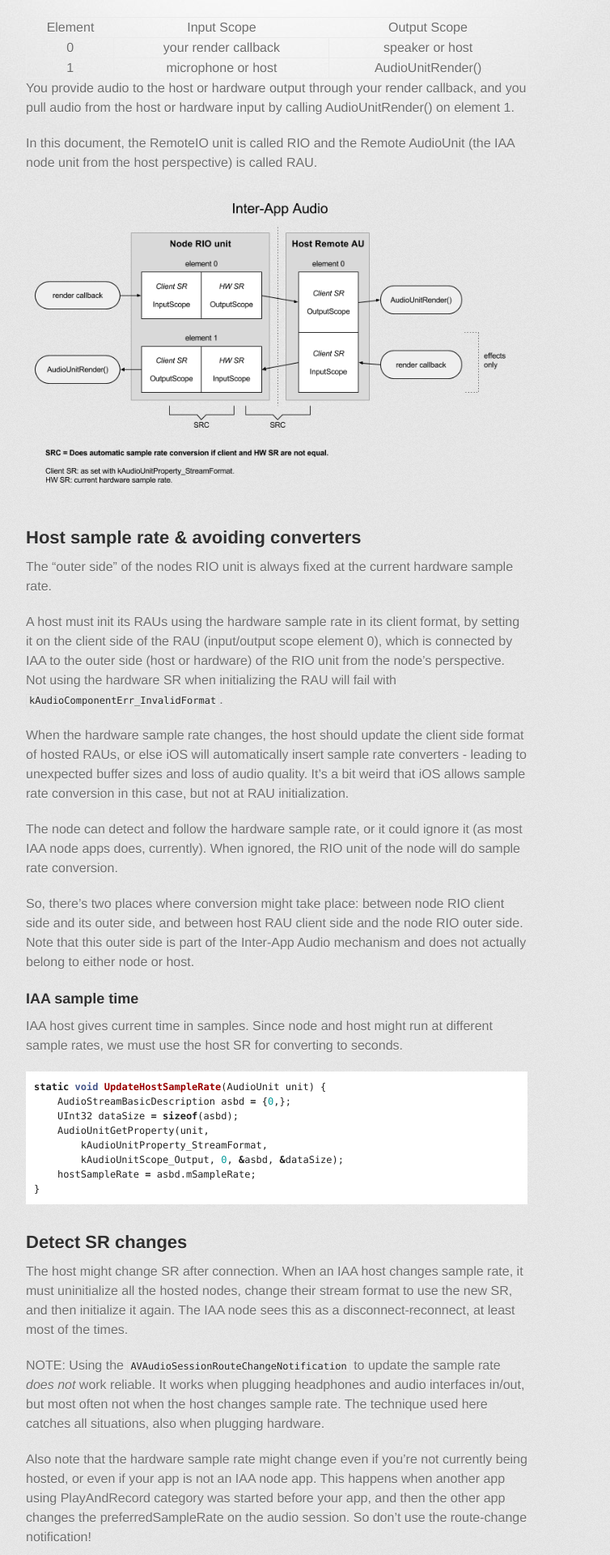
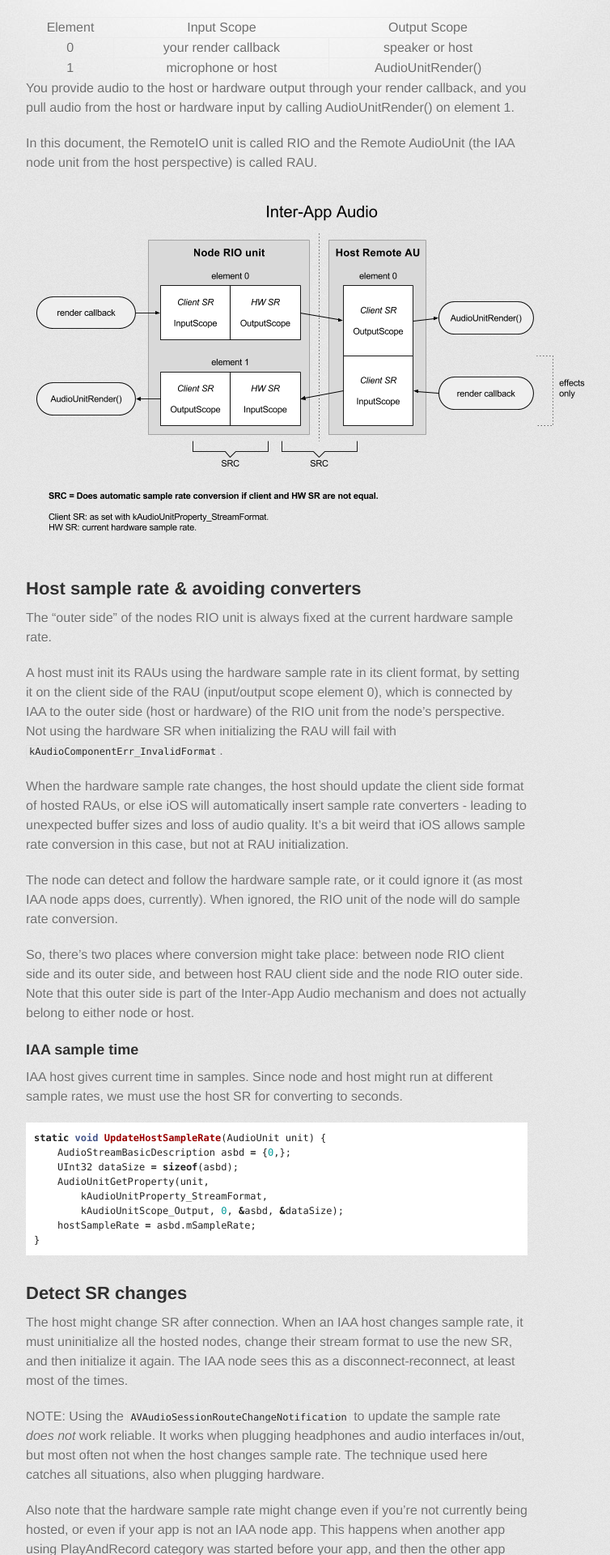
Before and after one commit to lijon/lijon.github.io, a Jekyll site: the page built from iaa_sample_rates.md, in a window 1280 px wide. Shown: the part 336-2256 px from the top of the page at 81% size, without its empty margins (298-1052 px from the left). Built offline with Jekyll 4.4.1, drawn with Linux system fonts in a browser that asks for light colours; some web fonts are replaced; comment, search, counter and statistics services are not loaded.

Commit message:
tweak css

```diff
--- a/stylesheets/stylesheet.css
+++ b/stylesheets/stylesheet.css
@@ -95,7 +95,7 @@ header h2 {
 }
 
 #container .inner img {
-  max-width: 100%;
+/*  max-width: 100%; */
 }
 
 #downloads {
```
